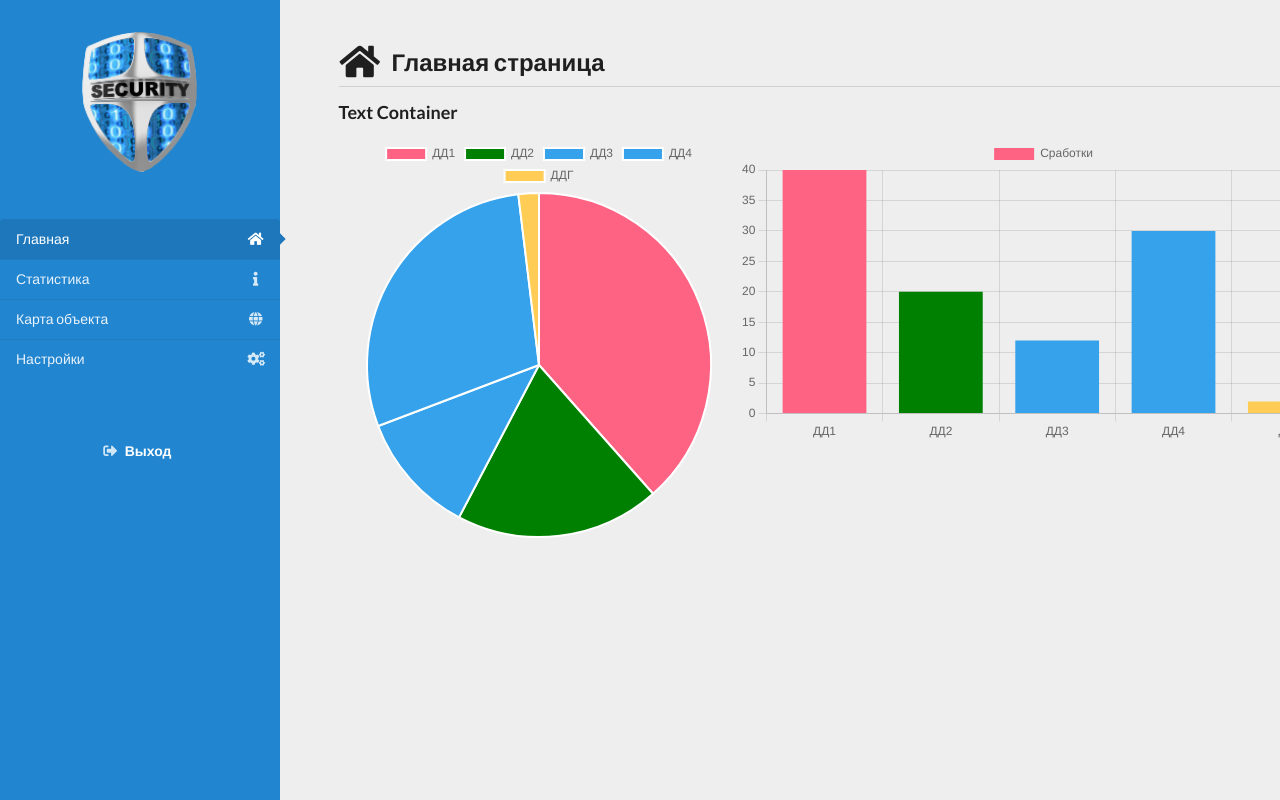
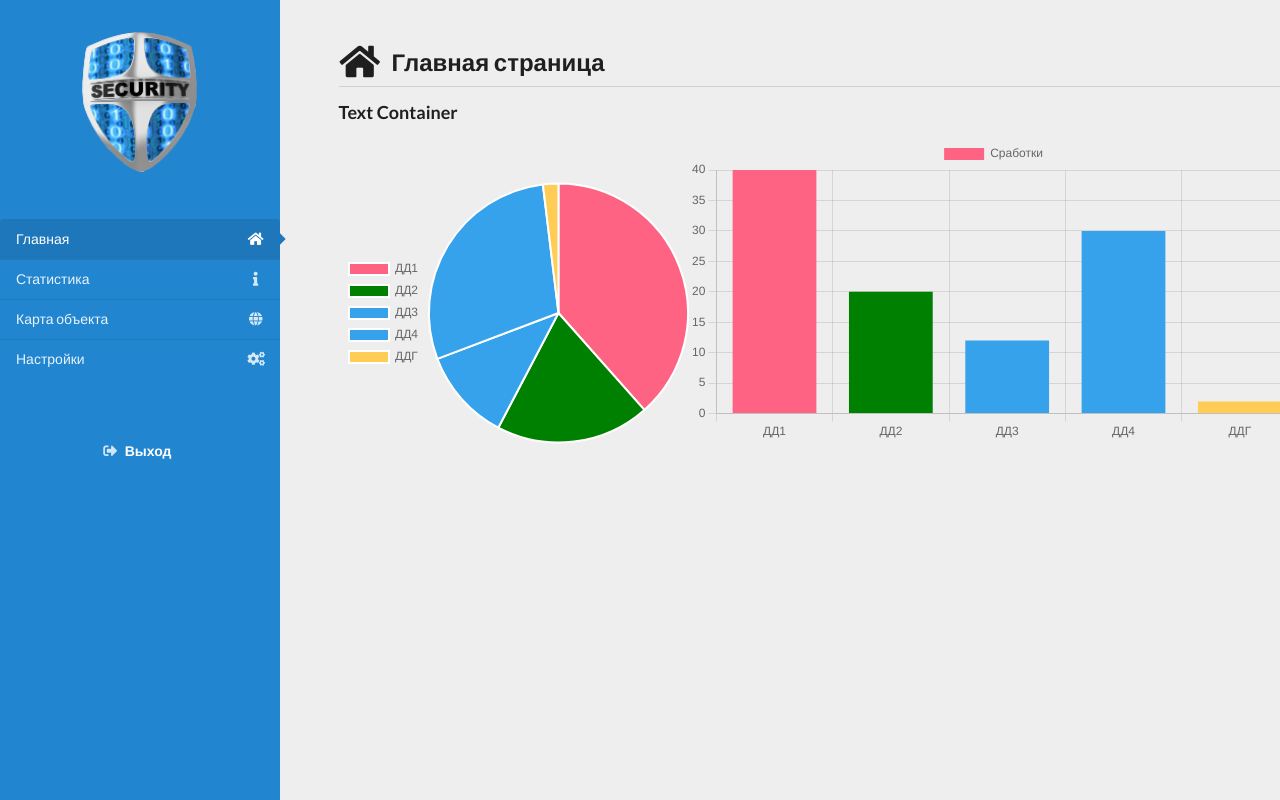
Before and after one commit to suai2006/SPbCT_Course_project_GavrilyukVV, a Vue app: page / in a window 1280 px wide. Both pictures are taken after a click on the button "Аторизоваться". Built offline with nearby package versions, Linux system fonts and the light colour scheme.

Commit message:
мелкая правка

```diff
--- a/src/views/HomeView.vue
+++ b/src/views/HomeView.vue
@@ -1,11 +1,11 @@
 <template>
   <Content :title="title">
     <h3 class="first">Text Container</h3>
-    <div class="chart-container" style="position: relative; height:400px; width:400px;display: inline-block;">
-        <Pie id="pie-chart-id" :options="chartOptions" :data="chartData" />
+    <div class="chart-container" style="position: relative; height:350px; width:350px;display: inline-block;vertical-align: top;">
+        <Pie id="pie-chart-id" :options="pieOptions" :data="chartData" />
     </div>
-    <div class="chart-container" style="position: relative; height:400px; width:609px;display: inline-block;">
-        <Bar id="bar-chart-id" :options="chartOptions" :data="chartData"/>
+    <div class="chart-container" style="position: relative; height:400px; width:609px;display: inline-block;vertical-align: top;">
+        <Bar id="bar-chart-id" :options="barOptions" :data="chartData"/>
     </div>
   </Content>
 </template>
@@ -43,10 +43,17 @@
             }
           ]
         },
-        chartOptions:
+        pieOptions:
         {
             responsive: true,
-        }
+            plugins :{
+              legend: {position: 'left'}
+            }
+        },
+        barOptions:
+        {
+            responsive: true
+        },
       };
       return obj;
     },
```
